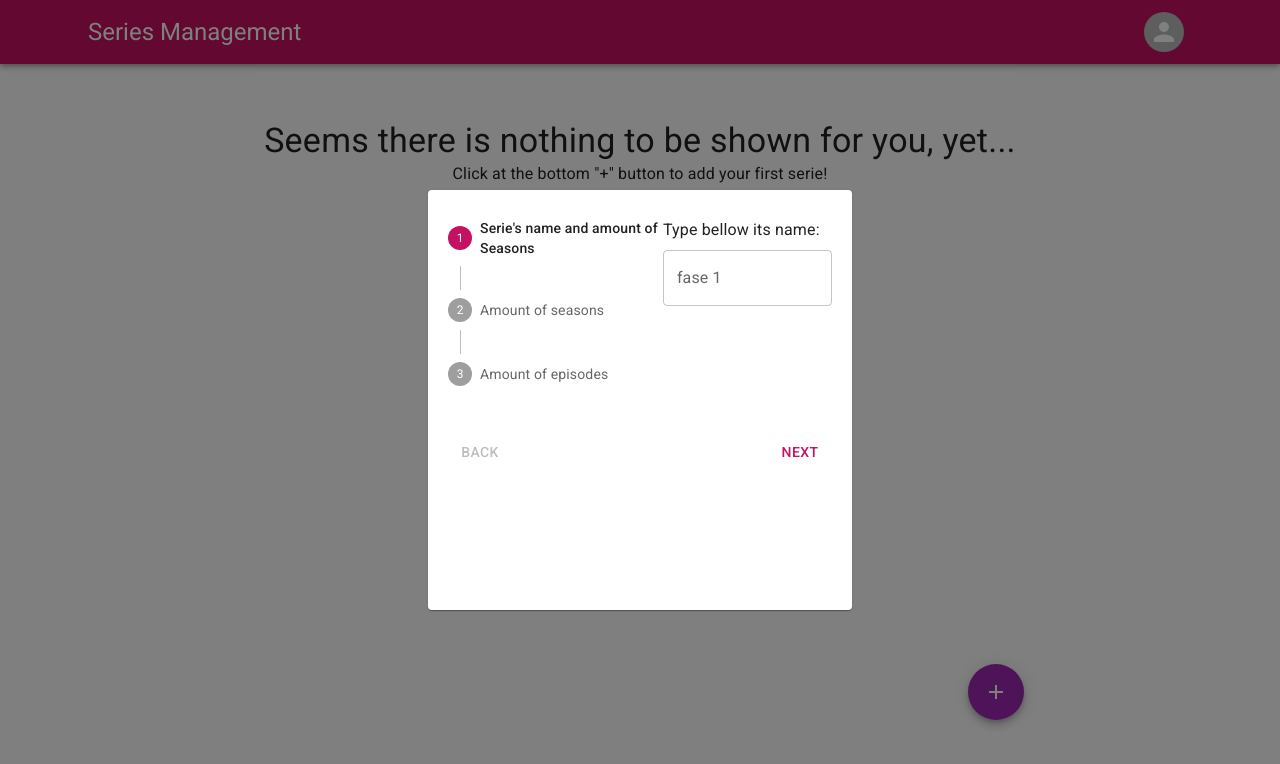
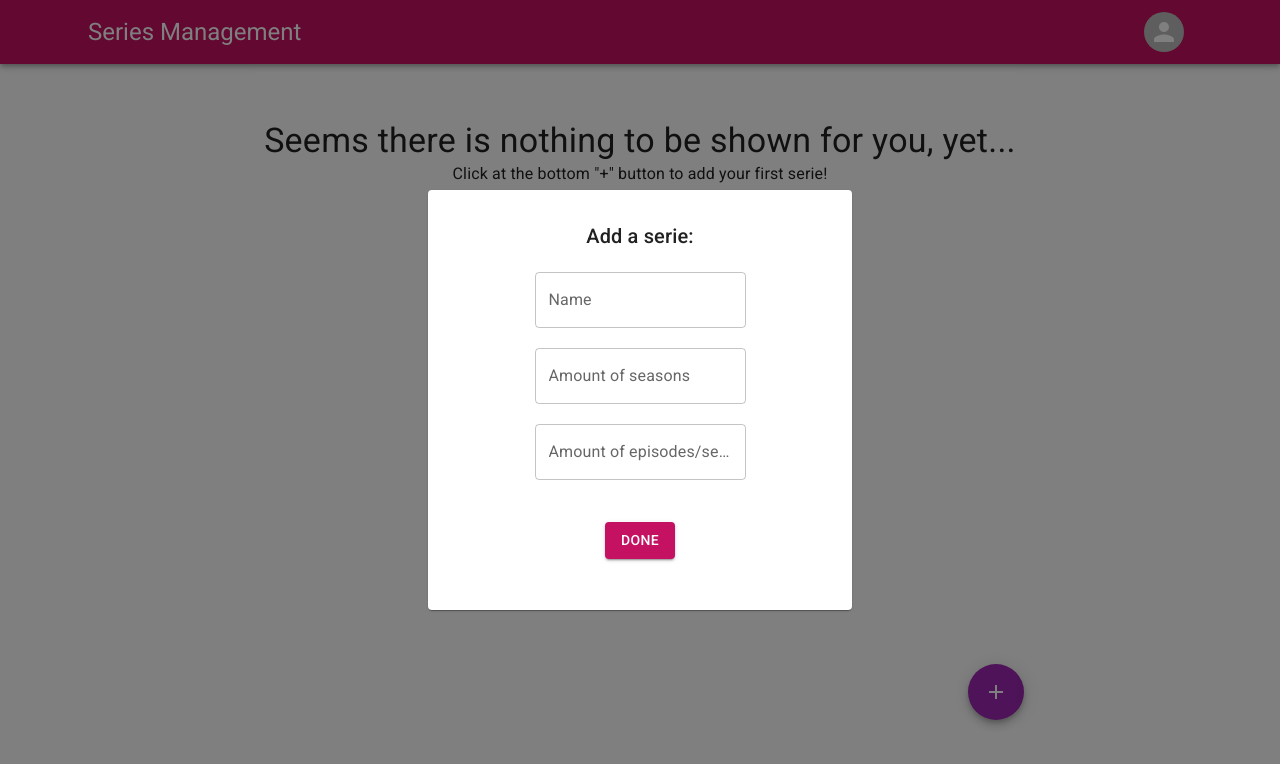
Before and after one commit to BdFreitas/project-series, a React (Create React App) app in the folder series/: page /series in a window 1280 px wide. Both pictures are taken after a click on the button 996 px from the left and 692 px from the top of the page. Shown: the top 764 px of the page. Built offline with nearby package versions, Linux system fonts and the light colour scheme; the HTML template or start-up script is replaced by a standard one.

Commit message:
removing stepper from the adding series feature

```diff
--- a/series/src/pages/Series.jsx
+++ b/series/src/pages/Series.jsx
@@ -1,5 +1,5 @@
 import React, { useEffect, useState } from "react";
-import { AppBar, Avatar, Box, Button, Container, createTheme, Divider, Fab, Grid, IconButton, Menu, MenuItem, Modal, Paper, Step, StepLabel, Stepper, styled, Switch, TextField, ThemeProvider, Toolbar, Tooltip, Typography } from "@mui/material";
+import { AppBar, Avatar, Box, Button, Container, createTheme, Divider, Fab, Grid, IconButton, Menu, MenuItem, Modal, Paper, styled, Switch, TextField, ThemeProvider, Toolbar, Tooltip, Typography } from "@mui/material";
 import LiveTvIcon from '@mui/icons-material/LiveTv';
 import { pink } from "@mui/material/colors";
 import { useNavigate } from "react-router-dom";
@@ -67,68 +67,7 @@ export default function Series() {
 
     const [openAddSerie, setOpenAddSerie] = useState(false);
 
-    // Stepper stuff
-    const [activeStep, setActiveStep] = useState(0);
 
-    const [backButtonState, setBackButtonState] = useState(true);
-    const [nextButtonState, setNextButtonState] = useState(false);
-
-    function checkStep()
-    {
-        if (activeStep === 0) {
-            setStepOneDisplay("");
-            setStepTwoDisplay("none");
-            setStepThreeDisplay("none");
-            return;
-        }
-
-        if (activeStep === 1) {
-            setStepOneDisplay("none");
-            setStepTwoDisplay("");
-            setStepThreeDisplay("none");
-            return;
-        }
-
-        if (activeStep === 2) {
-            setStepOneDisplay("none");
-            setStepTwoDisplay("none");
-            setStepThreeDisplay("");
-            return;
-        }
-
-        if (activeStep === 3) {
-            setStepOneDisplay("none");
-            setStepTwoDisplay("none");
-            setStepThreeDisplay("none");
-            return;
-        }
-    }
-
-    const previousStep = () => {
-        setActiveStep((currentStep) => currentStep - 1);
-        setNextButtonState(false);
-        checkStep();
-
-        if (activeStep === 1) {
-            setBackButtonState(true);
-        }
-    }
-
-    const nextStep = () => {
-        setActiveStep((currentStep) => currentStep + 1);
-        setBackButtonState(false);
-        checkStep();
-
-        if (activeStep === 2) {
-            setNextButtonState(true);
-        }
-    }
-
-    const [stepOneDisplay, setStepOneDisplay] = useState("")
-
-    const [stepTwoDisplay, setStepTwoDisplay] = useState("none")
-
-    const [stepThreeDisplay, setStepThreeDisplay] = useState("none")
 
 
     return (
@@ -271,68 +210,19 @@ export default function Series() {
                                 }}
                             >
                                 <Box
-                                    display="flex"
-                                    justifyContent="space-between"
+                                display="flex"
+                                flexDirection="column"
+                                minHeight={280}
+                                justifyContent="space-around"
+                                alignItems="center"
                                 >
-                                    <Stepper orientation="vertical" activeStep={activeStep}>
-                                        <Step>
-                                            <StepLabel>Serie's name and amount of Seasons</StepLabel>
-                                        </Step>
-                                        <Step>
-                                            <StepLabel>Amount of seasons</StepLabel>
-                                        </Step>
-                                        <Step>
-                                            <StepLabel>Amount of episodes</StepLabel>
-                                        </Step>
-                                    </Stepper>
-
-                                    {/*Step 1*/}
-                                    <Box
-                                    // padding={1.2}
-                                    display={stepOneDisplay}
-                                    >
-                                        <Typography mt={1} mb={1}>Type bellow its name:</Typography>
-                                        <TextField label="fase 1"/>
-                                    </Box>
-
-                                    {/*Step 2*/}
-                                    <Box
-                                    padding={1.2}
-                                    display={stepTwoDisplay}
-                                    >
-                                        <Typography mt={1} mb={1}>Type bellow its name:</Typography>
-                                        <TextField label="fase 2" type="number"/>
-                                    </Box>
-
-                                    {/*Step 3*/}
-                                    <Box
-                                    padding={1.2}
-                                    display={stepThreeDisplay}
-                                    >
-                                        <Typography mt={1} mb={1}>Type bellow its name:</Typography>
-                                        <TextField label="fase 3"/>
-                                    </Box>
+                                    <Typography variant="h6">Add a serie:</Typography>
+                                    <TextField width="40px" variant="outlined" label="Name"/>
+                                    <TextField width="40px" variant="outlined" label="Amount of seasons" type="number"/>
+                                    <TextField width="40px" variant="outlined" label="Amount of episodes/season" type="number"/>
                                 </Box>
-
-                                <Box
-                                    // border={1}
-                                    display="flex"
-                                    justifyContent="space-between"
-                                    mt={5}
-                                >
-                                    <Button
-                                        onClick={() => previousStep()}
-                                        disabled={backButtonState}
-                                    >
-                                        Back
-                                    </Button>
-
-                                    <Button
-                                        onClick={() => nextStep()}
-                                        disabled={nextButtonState}
-                                    >
-                                        Next
-                                    </Button>
+                                <Box textAlign="center" mt={4}>
+                                    <Button variant="contained">Done</Button>
                                 </Box>
                             </Paper>
                         </StyledModal>
```
